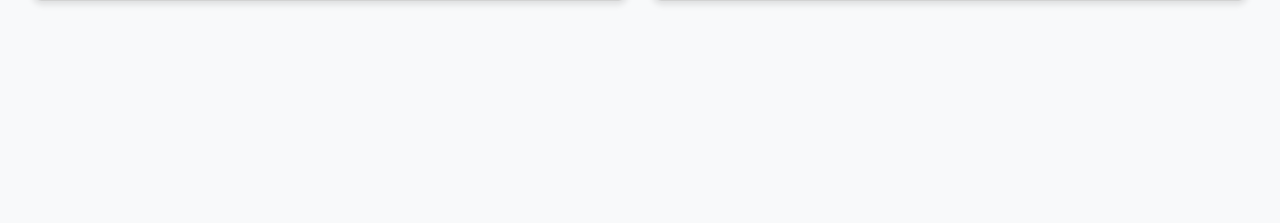
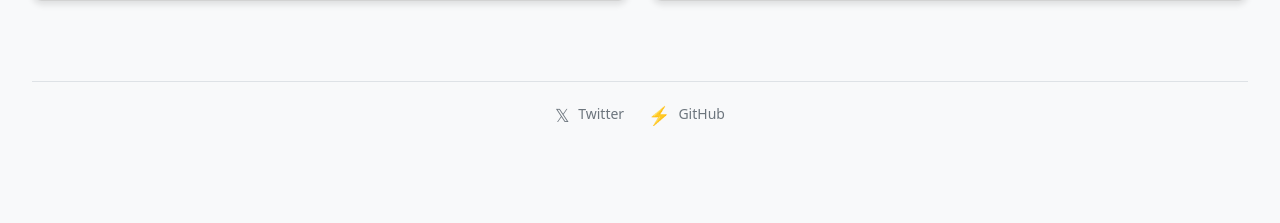
Before and after one commit to mmarfinetz/polymarketdata, a Flask app: page / in a window 1280 px wide. Shown: the part 577-800 px from the top of the page. Run offline with Flask 3, Linux system fonts and the light colour scheme.

Commit message:
Add footer with social links to UI

```diff
--- a/templates/index.html
+++ b/templates/index.html
@@ -126,6 +126,29 @@
         .data-table td:last-child {
             border-left: 1px solid #dee2e6;
         }
+        /* Footer styles */
+        .footer {
+            margin-top: 60px;
+            padding: 20px 0;
+            border-top: 1px solid #dee2e6;
+            text-align: center;
+            color: #6c757d;
+            font-size: 14px;
+        }
+        .footer a {
+            color: #6c757d;
+            text-decoration: none;
+            margin: 0 10px;
+            transition: color 0.3s ease;
+        }
+        .footer a:hover {
+            color: #3f51b5;
+        }
+        .footer .social-icon {
+            font-size: 18px;
+            vertical-align: middle;
+            margin-right: 5px;
+        }
     </style>
 </head>
 <body>
@@ -233,6 +256,20 @@
                 </div>
             </div>
         </div>
+
+        <!-- Footer -->
+        <footer class="footer">
+            <div class="container">
+                <div>
+                    <a href="https://x.com/mmarfinetz7" target="_blank" rel="noopener noreferrer">
+                        <span class="social-icon">𝕏</span> Twitter
+                    </a>
+                    <a href="https://github.com/mmarfinetz" target="_blank" rel="noopener noreferrer">
+                        <span class="social-icon">⚡</span> GitHub
+                    </a>
+                </div>
+            </div>
+        </footer>
     </div>
 
     <script>
```
